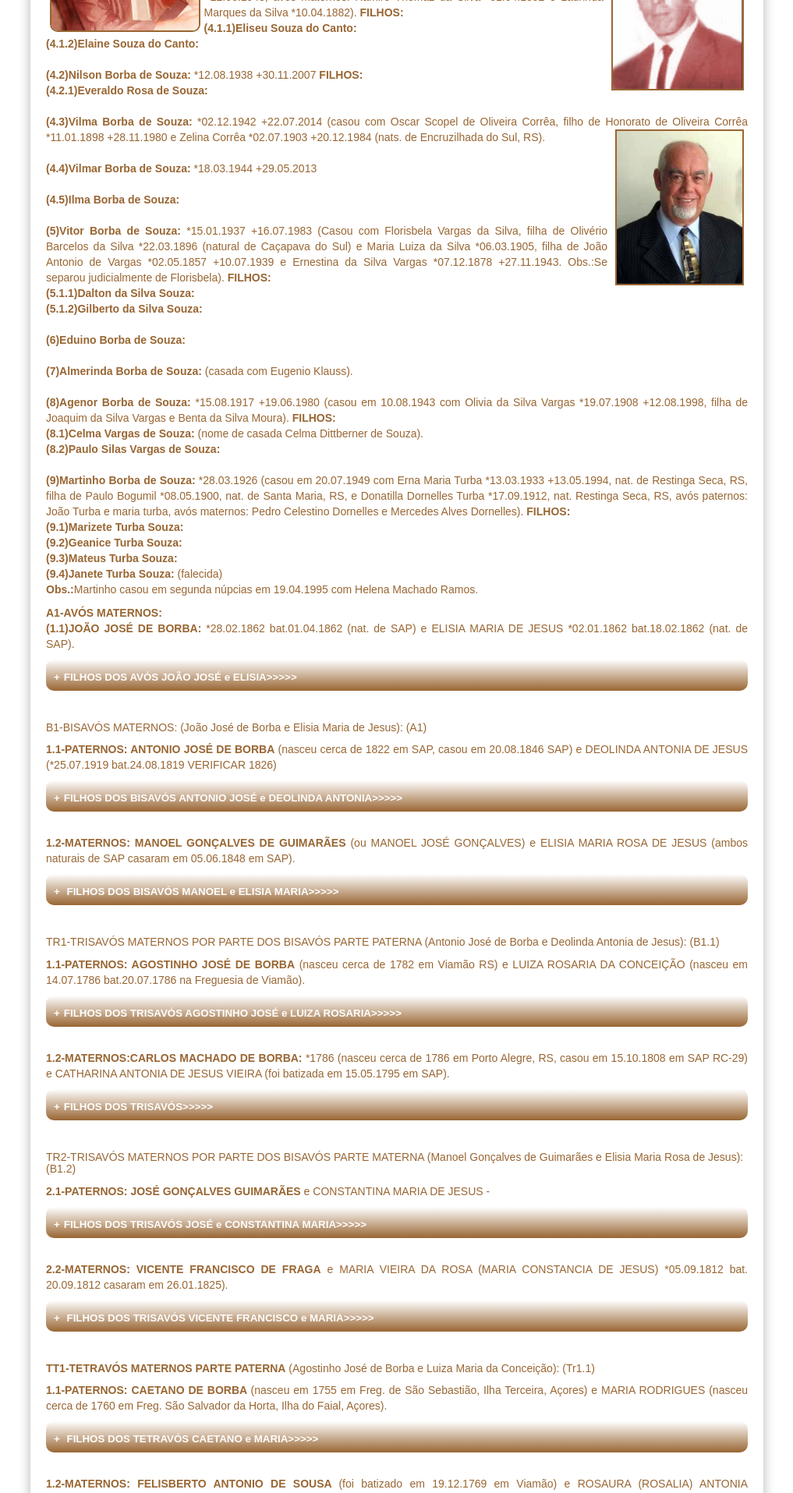
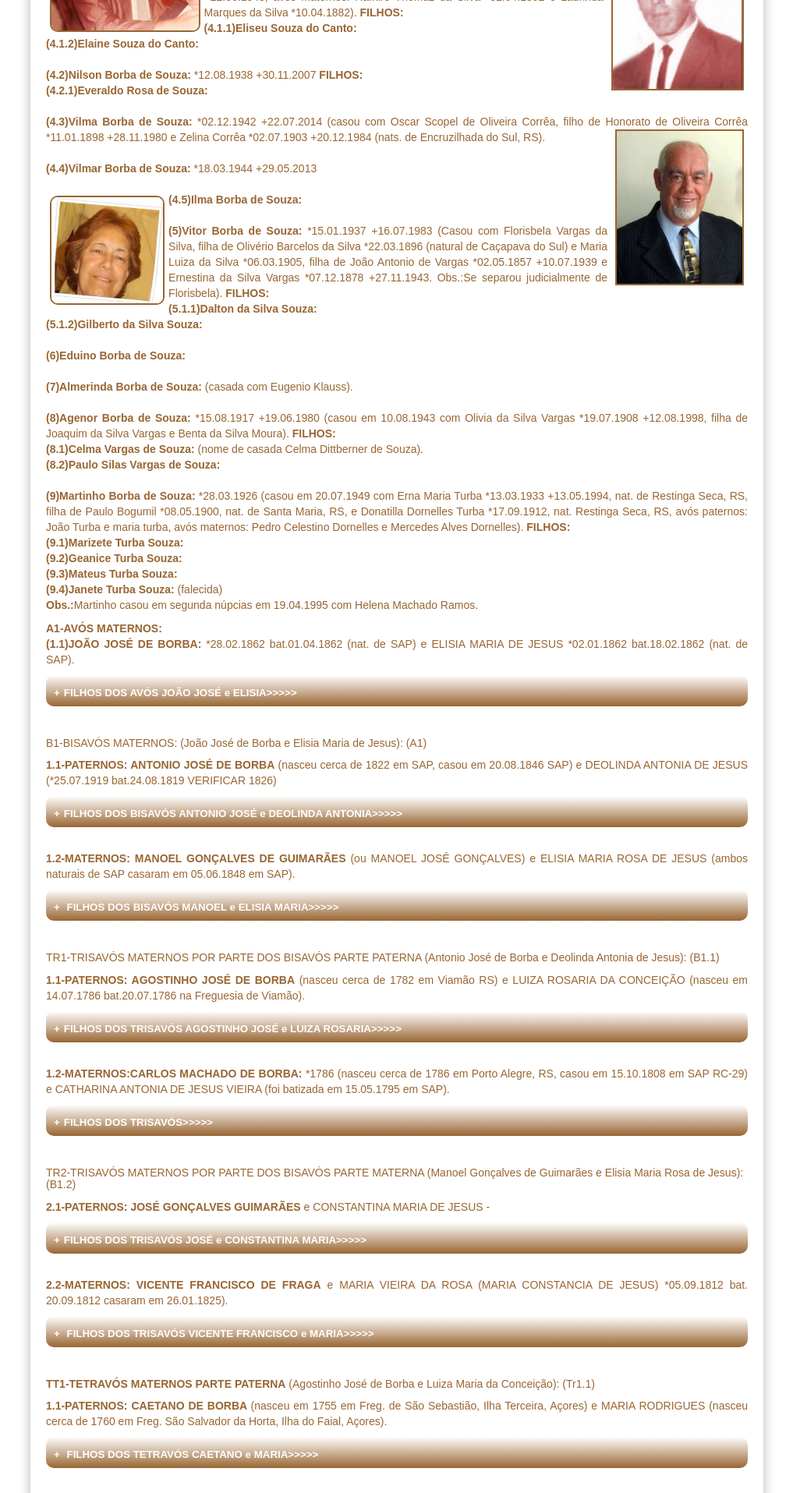
Before and after one commit to claudiovargas1955/claudiovargas1955.github.io, a Jekyll site: the page built from _pages/arvore-genealogica-da-familia-borba.html, in a window 1280 px wide. Shown: the part 1061-2976 px from the top of the page at 78% size, without its empty margins (131-1148 px from the left). Built offline with Jekyll 4.4.1, drawn with Linux system fonts in a browser that asks for light colours; some web fonts are replaced.

Commit message:
Update arvore-genealogica-da-familia-borba.html

```diff
--- a/_pages/arvore-genealogica-da-familia-borba.html
+++ b/_pages/arvore-genealogica-da-familia-borba.html
@@ -96,7 +96,7 @@ Silva *10.04.1882). <b>FILHOS:</b><br>
 Corrêa *11.01.1898 +28.11.1980 e Zelina Corrêa *02.07.1903 +20.12.1984 (nats. de Encruzilhada do Sul, RS).<br><br>
 
 <b>(4.4)Vilmar Borba de Souza: </b>*18.03.1944 +29.05.2013<br><br>
-
+ <img class="esq1" style="float:left"; src="/images/F ILMA.jpg" height="140px" title="Ilma Borba";/>
 <b>(4.5)Ilma Borba de Souza: </b><br><br>
 
 
```
